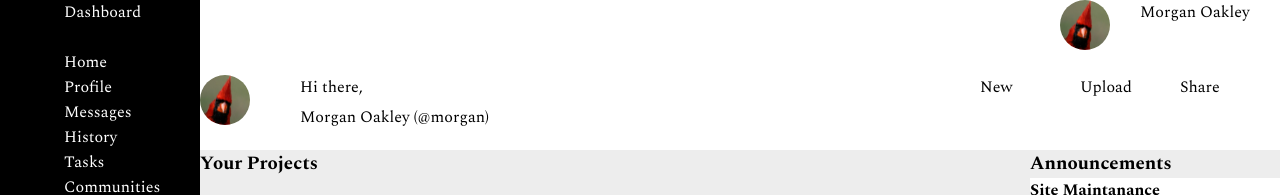
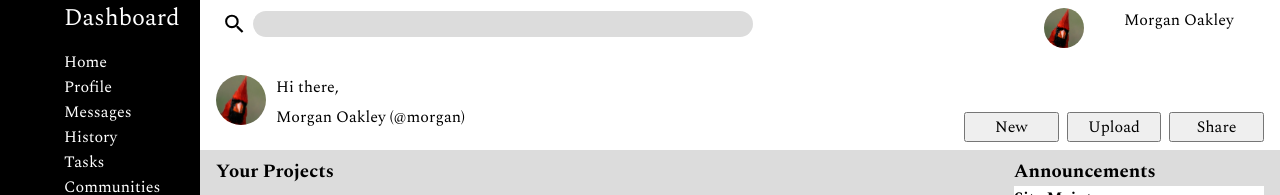
Before and after one commit to peipp0815/admin-dasboard, a plain HTML site: page index.html in a window 1280 px wide. Shown: the top 195 px of the page. Drawn offline with nearby package versions, Linux system fonts and the light colour scheme.

Commit message:
Add search-bar

```diff
--- a/index.html
+++ b/index.html
@@ -10,8 +10,23 @@
     <div class="container">
       <div class="header">
         <div class="search">
-          <div class="search-button"></div>
-          <div class="search-bar"></div>
+          <form action="" method="post">
+            <label for="search">
+              <button type="submit">
+                <svg
+                  xmlns="http://www.w3.org/2000/svg"
+                  viewBox="0 0 24 24"
+                  id="search-icon"
+                >
+                  <title>search</title>
+                  <path
+                    d="M9.5,3A6.5,6.5 0 0,1 16,9.5C16,11.11 15.41,12.59 14.44,13.73L14.71,14H15.5L20.5,19L19,20.5L14,15.5V14.71L13.73,14.44C12.59,15.41 11.11,16 9.5,16A6.5,6.5 0 0,1 3,9.5A6.5,6.5 0 0,1 9.5,3M9.5,5C7,5 5,7 5,9.5C5,12 7,14 9.5,14C12,14 14,12 14,9.5C14,7 12,5 9.5,5Z"
+                  />
+                </svg>
+              </button>
+            </label>
+            <input type="search" name="search" id="search-bar" />
+          </form>
         </div>
         <div class="profile-info">
           <div class="alert"></div>
@@ -32,9 +47,9 @@
           <div class="profile-name">Morgan Oakley (@morgan)</div>
         </div>
         <div class="buttons">
-          <div class="new">New</div>
-          <div class="upload">Upload</div>
-          <div class="share">Share</div>
+          <button class="new">New</button>
+          <button class="upload">Upload</button>
+          <button class="share">Share</button>
         </div>
       </div>
       <div class="sidebar">
--- a/styles.css
+++ b/styles.css
@@ -72,8 +72,8 @@ h6 {
 :root {
   --sidebar-color: black;
   --header-color: white;
-  --main-content-color: rgb(237, 237, 237);
-  --highlight-color: red;
+  --main-content-color: rgb(220, 220, 220);
+  --accent-color: red;
 
   font-family: "Spectral", serif;
 }
@@ -87,6 +87,7 @@ h6 {
 
 .header {
   background-color: var(--header-color);
+  padding: 8px 16px;
 
   display: grid;
   grid-template-columns: minmax(300px, 1fr) 300px;
@@ -94,14 +95,43 @@ h6 {
 }
 
 .profile-picture {
-  height: 50px;
+  height: 40px;
   border-radius: 50%;
-  width: 50px;
+  width: 40px;
 }
 
 .search {
   grid-column: 1;
   grid-row: 1;
+}
+
+.search > form {
+  display: grid;
+  grid-template-columns: 37px 1fr;
+  justify-content: center;
+  align-items: center;
+}
+
+.search label {
+  display: grid;
+  align-items: center;
+}
+
+.search button {
+  background-color: var(--header-color);
+  border: 0;
+  cursor: pointer;
+}
+
+#search-icon {
+  height: 30px;
+}
+
+.search input {
+  background-color: var(--main-content-color);
+  border: 0;
+  border-radius: 25px;
+  max-width: 500px;
 }
 
 .profile-info {
@@ -117,13 +147,15 @@ h6 {
   grid-row: 2;
 
   display: grid;
-  grid-template-columns: 100px minmax(200px, 1fr);
+  grid-template-columns: 60px minmax(200px, 1fr);
   grid-template-rows: 30px 1fr;
 }
 
 .welcome > .profile-picture {
   grid-column: 1;
   grid-row: 1/3;
+  height: 50px;
+  width: 50px;
 }
 
 .buttons {
@@ -132,6 +164,8 @@ h6 {
 
   display: grid;
   grid-template-columns: repeat(3, 1fr);
+  align-content: end;
+  gap: 8px;
 }
 
 .sidebar {
@@ -148,6 +182,7 @@ h6 {
 
 .dashboard {
   grid-row: 1;
+  font-size: x-large;
 }
 
 .home {
@@ -188,10 +223,12 @@ h6 {
 
 .main-content {
   background-color: var(--main-content-color);
+  padding: 8px 16px;
 
   display: grid;
   grid-template-columns: minmax(300px, 1fr) 250px;
   grid-template-rows: 300px 1fr;
+  gap: 16px;
 }
 
 .projects {
```
